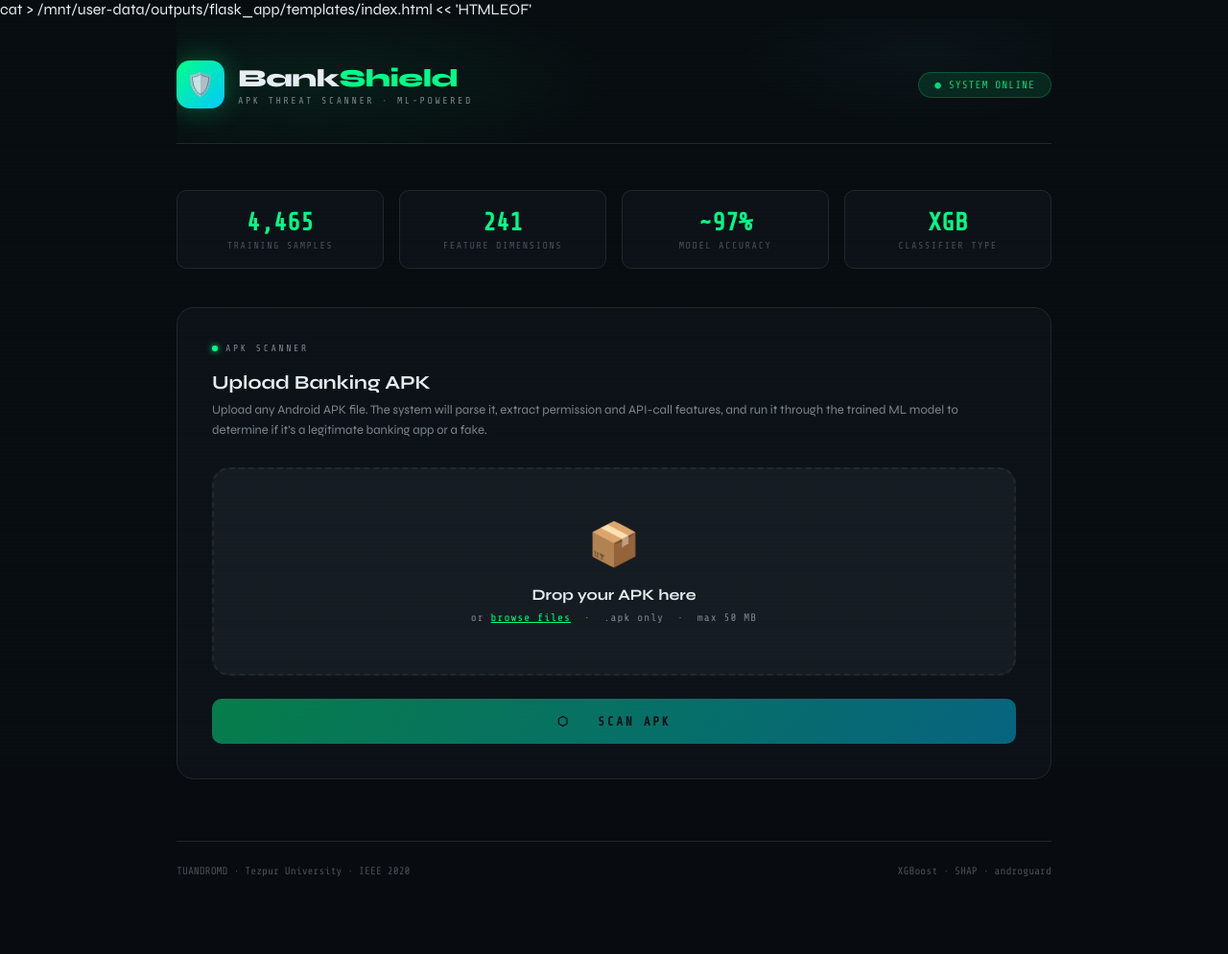
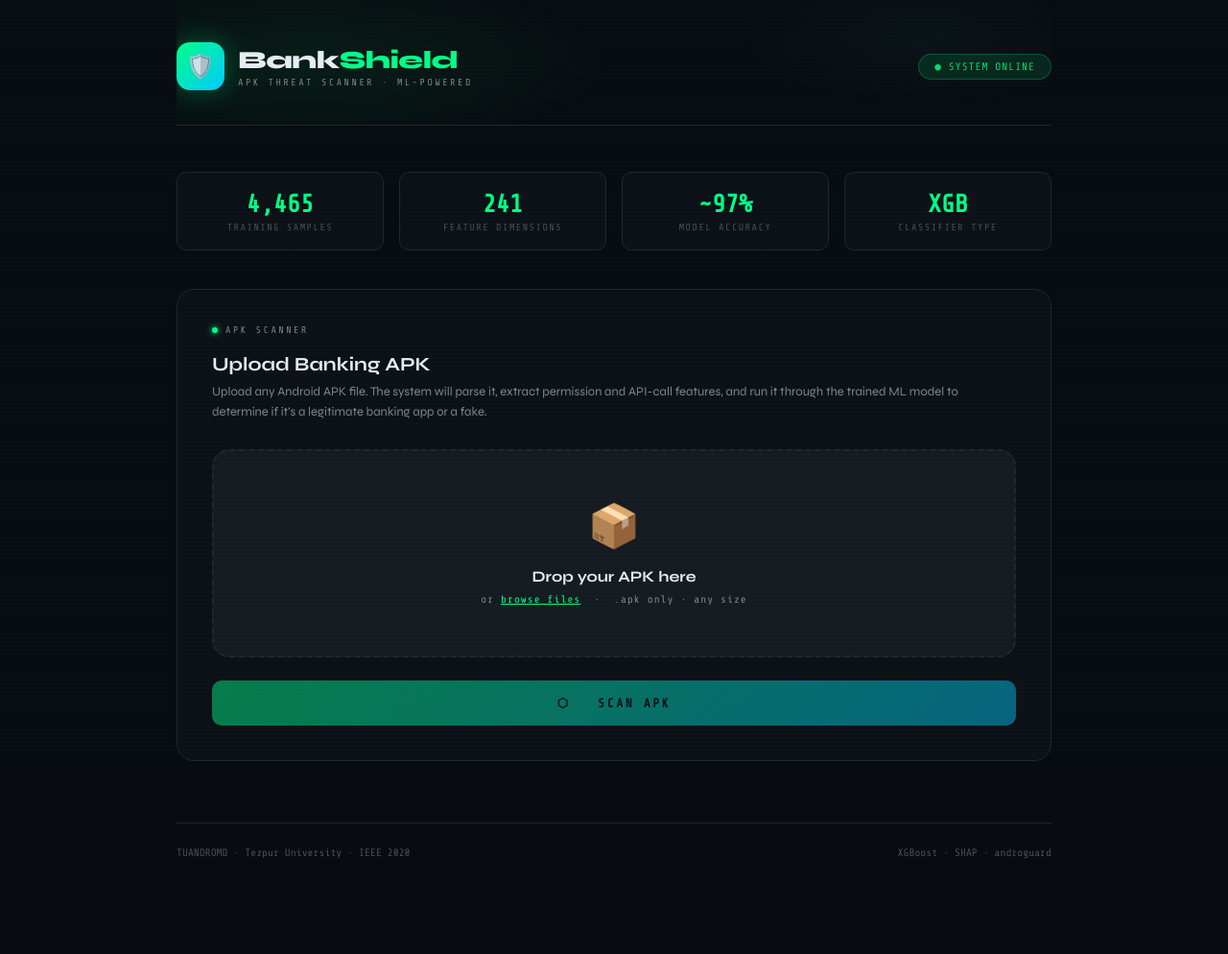
Before and after one commit to shubhmrj/Fake-Mobile-Application-Detection, a Flask app: page / in a window 1280 px wide. Shown: the whole page at 96% size. After the commit the page ends 894 px from the top, so only its background shows below. Run offline with Flask 3, Linux system fonts and the light colour scheme.

Commit message:
Almost all issue resolved

```diff
--- a/app.py
+++ b/app.py
@@ -1,10 +1,3 @@
-"""
-=================================================
-  Fake Banking APK Detection — Flask Backend
-  app.py  (APK Upload Version)
-=================================================
-"""
-
 from flask import Flask, request, jsonify, render_template
 import joblib
 import pandas as pd
@@ -18,12 +11,10 @@
 
 app = Flask(__name__)
 
-# ── Config ───────────────────────────────────────
-MAX_APK_SIZE_MB = 110
+app.config["MAX_CONTENT_LENGTH"] = None
 UPLOAD_FOLDER   = tempfile.gettempdir()
 BASE_DIR        = os.path.dirname(os.path.abspath(__file__))
 
-# ── Load model files once at startup ─────────────
 MODEL_PATH    = os.path.join(BASE_DIR, 'models', 'best_model.pkl')
 FEATURES_PATH = os.path.join(BASE_DIR, 'models', 'top_features.pkl')
 SCALER_PATH   = os.path.join(BASE_DIR, 'models', 'scaler.pkl')
@@ -40,11 +31,6 @@
 except Exception as e:
     print(f"⚠️  Model load failed: {e}")
     model = top_features = scaler = label_encoder = None
-
-
-# ════════════════════════════════════════════════
-#  ROUTES
-# ════════════════════════════════════════════════
 
 @app.route('/')
 def index():
@@ -73,13 +59,6 @@
 
     try:
         file.save(tmp_path)
-        size_mb = os.path.getsize(tmp_path) / (1024 * 1024)
-
-        if size_mb > MAX_APK_SIZE_MB:
-            return jsonify({'success': False,
-                            'error': f'APK too large ({size_mb:.1f} MB). Max {MAX_APK_SIZE_MB} MB.'}), 400
-
-        # ── Extract features from APK ─────────────
         try:
             feature_vector, meta = extract_features(tmp_path, top_features)
         except ImportError as ie:
@@ -88,19 +67,16 @@
             return jsonify({'success': False,
                             'error': f'Could not parse APK: {str(pe)}'}), 422
 
-        # ── Build feature row ─────────────────────
         row = pd.DataFrame([feature_vector])
         for feat in top_features:
             if feat not in row.columns:
                 row[feat] = 0
         row = row[top_features]
 
-        # ── Predict ───────────────────────────────
         pred       = int(model.predict(row)[0])
         prob       = model.predict_proba(row)[0]
         confidence = float(prob[1])
 
-        # ── SHAP ──────────────────────────────────
         top_reasons = []
         try:
             from xgboost import XGBClassifier
@@ -118,7 +94,6 @@
         except Exception:
             pass
 
-        # ── Risk level ────────────────────────────
         if confidence >= 0.85:
             risk_level, risk_color = 'CRITICAL', '#ff2d55'
         elif confidence >= 0.60:
@@ -159,13 +134,7 @@
         return jsonify({'error': 'Model not loaded'}), 500
     return jsonify({'features': top_features, 'count': len(top_features)})
 
+if __name__ == '__main__':
 
-# ════════════════════════════════════════════════
-#  RUN
-# ════════════════════════════════════════════════
-if __name__ == '__main__':
-    print("\n" + "=" * 52)
-    print("  🛡️  BankShield — Fake APK Detector")
     print("  Open: http://127.0.0.1:5000")
-    print("=" * 52 + "\n")
     app.run(debug=True, port=5000)
--- a/templates/index.html
+++ b/templates/index.html
@@ -1,4 +1,3 @@
-cat > /mnt/user-data/outputs/flask_app/templates/index.html << 'HTMLEOF'
 <!DOCTYPE html>
 <html lang="en">
 <head>
@@ -438,7 +437,7 @@
       <div id="drop-default">
         <div class="drop-icon">📦</div>
         <div class="drop-title">Drop your APK here</div>
-        <div class="drop-sub">or <span onclick="document.getElementById('file-input').click(); event.stopPropagation()">browse files</span> &nbsp;·&nbsp; .apk only &nbsp;·&nbsp; max 50 MB</div>
+        <div class="drop-sub">or <span onclick="document.getElementById('file-input').click(); event.stopPropagation()">browse files</span> &nbsp;·&nbsp; .apk only · any size</div>
       </div>
 
       <!-- File selected state -->
```
